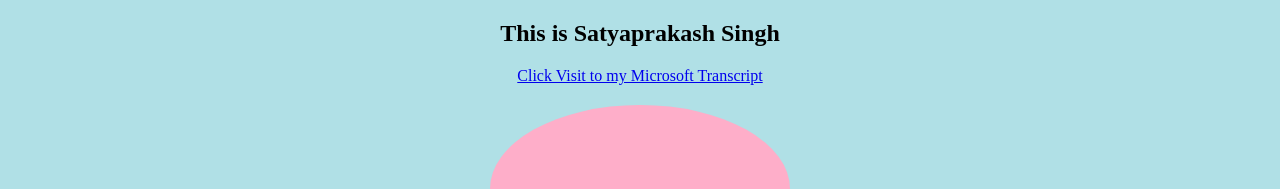
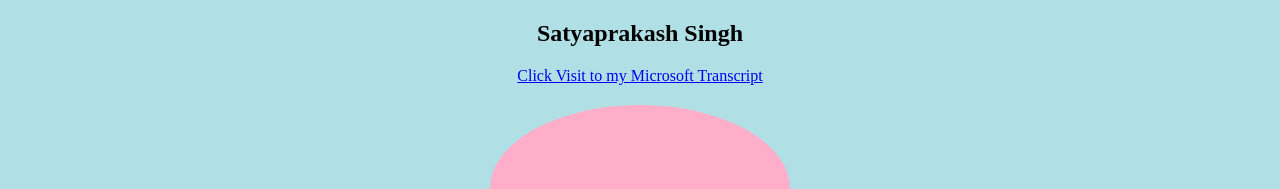
Before and after one commit to prakashsatya22/DevTest, a plain HTML site: page index.html in a window 1280 px wide. Shown: the top 189 px of the page. Drawn offline with Linux system fonts and the light colour scheme; files whose address does not match are found by name.

Commit message:
updated index page

```diff
--- a/index.html
+++ b/index.html
@@ -5,7 +5,7 @@
 
 <body style="background-color:powderblue;">
 
-<h2>This is Satyaprakash Singh</h2>
+<h2>Satyaprakash Singh</h2>
 
 <center><a href="https://learn.microsoft.com/en-us/users/satyaprakashsingh-9156/transcript/76y96hzngx9g299/" >Click Visit to my Microsoft Transcript</a></center>
 
```
